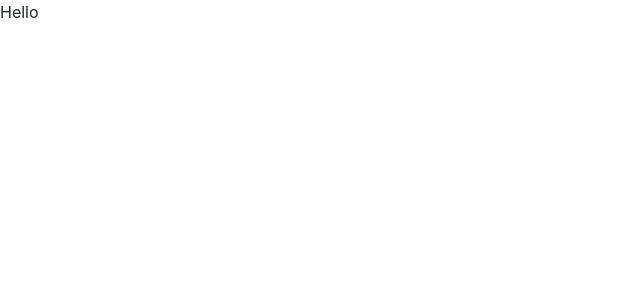
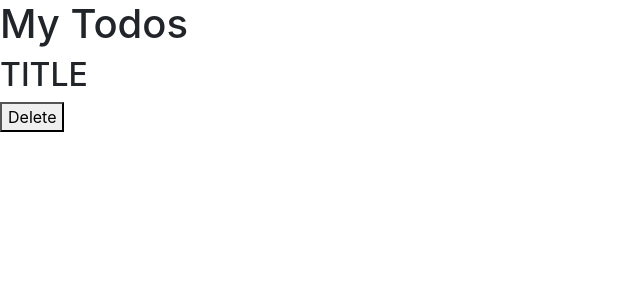
Before and after one commit to cathyAkoth/TodoReact, a React (Create React App) app: page / in a window 1280 px wide. Shown: the top 300 px of the page, without its empty margins (0-640 px from the left). Built offline with nearby package versions, Linux system fonts and the light colour scheme.

Commit message:
Added initial todo

```diff
--- a/src/App.js
+++ b/src/App.js
@@ -1,8 +1,20 @@
 
-import './App.css';
+// import { Button } from 'bootstrap';
+// import './App.css';
 
 function App() {
-  return <div> Hello </div>;
+  return (
+  <div>
+    <h1>My Todos</h1>
+    <div>
+      <h2>TITLE</h2>
+    <div>
+    <button>Delete</button>
+    </div>
+    </div>
+  </div>
+
+  );
 
 }
 
```
